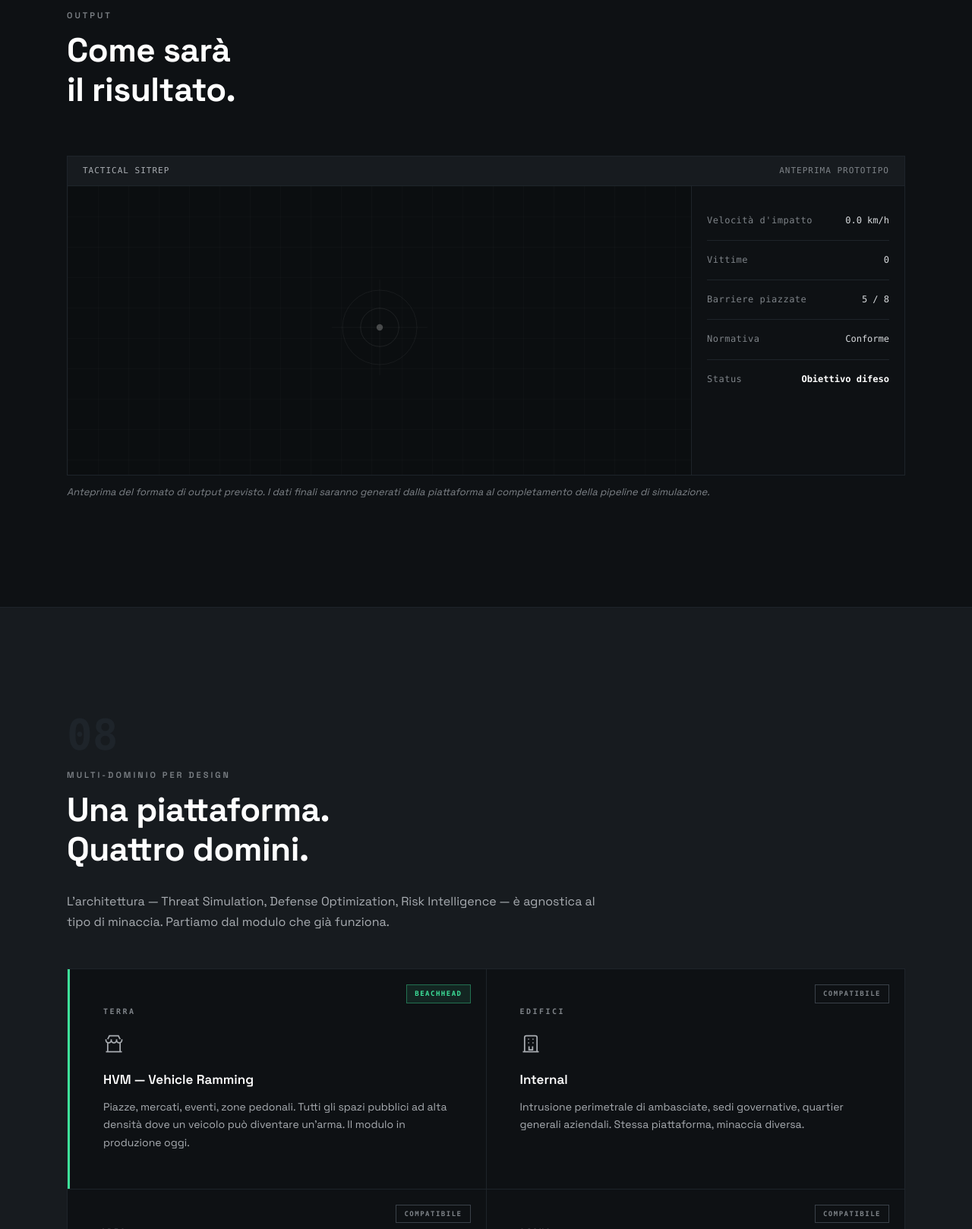
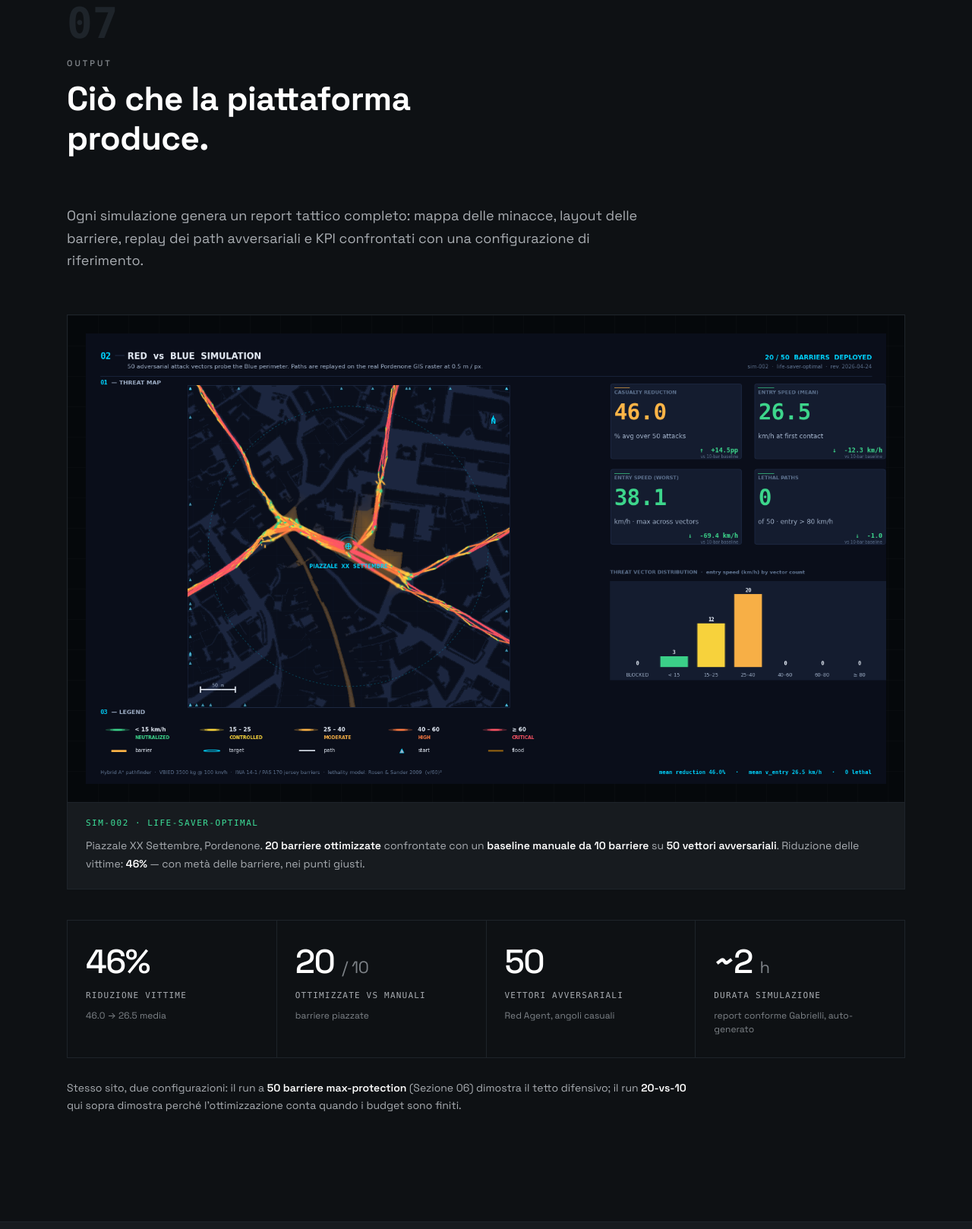
Before and after one commit to lilSultano/web_page, a plain HTML site: page index.html in a window 1280 px wide. Shown: the part 8091-9709 px from the top of the page at 76% size. Drawn offline with Linux system fonts and the light colour scheme.

Commit message:
feat: added KPI

```diff
--- a/index.html
+++ b/index.html
@@ -250,7 +250,8 @@
         <div class="container">
             <div class="section-num reveal">06</div>
             <p class="section-tag reveal" data-en="THE CASE" data-it="IL CASO">THE CASE</p>
-            <h2 class="reveal" data-en="Piazza XX Settembre,<br>Pordenone." data-it="Piazza XX Settembre,<br>Pordenone.">Piazza XX Settembre,<br>Pordenone.</h2>
+            <h2 class="reveal" data-en="Piazzale XX Settembre,<br>Pordenone." data-it="Piazzale XX Settembre,<br>Pordenone.">Piazzale XX Settembre,<br>Pordenone.</h2>
+            <p class="case-config reveal"><span class="config-tag" data-en="CONFIG" data-it="CONFIG">CONFIG</span><span class="config-val" data-en="max protection &middot; 50 barriers" data-it="max protezione &middot; 50 barriere">max protection &middot; 50 barriers</span></p>
             <p class="case-intro reveal" data-en="50 barriers placed by the algorithm. Tested against 50 adversarial attacks generated at random angles." data-it="50 barriere posizionate dall'algoritmo. Testate contro 50 attacchi avversariali generati ad angoli casuali.">50 barriers placed by the algorithm. Tested against 50 adversarial attacks generated at random angles.</p>
 
             <div class="stat-cards case-stats reveal">
@@ -275,40 +276,48 @@
         </div>
     </section>
 
-    <!-- SITREP -->
-    <section class="section">
+    <!-- OUTPUT — Tactical Report -->
+    <section class="section" id="output">
         <div class="container">
             <div class="section-num reveal">07</div>
-            <p class="section-tag reveal">OUTPUT</p>
-            <h2 class="reveal" data-en="What the output<br>will look like." data-it="Come sar&agrave;<br>il risultato.">What the output<br>will look like.</h2>
+            <p class="section-tag reveal" data-en="OUTPUT" data-it="OUTPUT">OUTPUT</p>
+            <h2 class="reveal" data-en="What the platform<br>produces." data-it="Ci&ograve; che la piattaforma<br>produce.">What the platform<br>produces.</h2>
+            <p class="output-intro reveal" data-en="Each simulation run generates a full tactical report: threat map, barrier layout, adversarial path replay, and KPIs benchmarked against a baseline configuration." data-it="Ogni simulazione genera un report tattico completo: mappa delle minacce, layout delle barriere, replay dei path avversariali e KPI confrontati con una configurazione di riferimento.">Each simulation run generates a full tactical report: threat map, barrier layout, adversarial path replay, and KPIs benchmarked against a baseline configuration.</p>
 
-            <div class="sitrep reveal">
-                <div class="sitrep-bar">
-                    <span>TACTICAL SITREP</span>
-                    <span class="sitrep-status" data-en="PROTOTYPE PREVIEW" data-it="ANTEPRIMA PROTOTIPO">PROTOTYPE PREVIEW</span>
+            <figure class="output-render reveal">
+                <div class="output-render-frame">
+                    <img src="investor_viz_web.png" alt="IGUDAR tactical report — Red vs Blue simulation on Piazzale XX Settembre, Pordenone." loading="lazy">
                 </div>
-                <div class="sitrep-body">
-                    <div class="sitrep-map">
-                        <div class="sitrep-target">
-                            <svg viewBox="0 0 100 100">
-                                <circle cx="50" cy="50" r="35" stroke="rgba(255,255,255,0.1)" fill="none" stroke-width="0.5"/>
-                                <circle cx="50" cy="50" r="18" stroke="rgba(255,255,255,0.15)" fill="none" stroke-width="0.5"/>
-                                <line x1="50" y1="5" x2="50" y2="95" stroke="rgba(255,255,255,0.08)" stroke-width="0.5"/>
-                                <line x1="5" y1="50" x2="95" y2="50" stroke="rgba(255,255,255,0.08)" stroke-width="0.5"/>
-                                <circle cx="50" cy="50" r="3" fill="rgba(255,255,255,0.3)"/>
-                            </svg>
-                        </div>
-                    </div>
-                    <div class="sitrep-data">
-                        <div class="sitrep-row"><span class="sr-label" data-en="Impact velocity" data-it="Velocit&agrave; d'impatto">Impact velocity</span><span class="sr-val">0.0 km/h</span></div>
-                        <div class="sitrep-row"><span class="sr-label" data-en="Casualties" data-it="Vittime">Casualties</span><span class="sr-val">0</span></div>
-                        <div class="sitrep-row"><span class="sr-label" data-en="Barriers deployed" data-it="Barriere piazzate">Barriers deployed</span><span class="sr-val">5 / 8</span></div>
-                        <div class="sitrep-row"><span class="sr-label" data-en="Regulation" data-it="Normativa">Regulation</span><span class="sr-val" data-en="Compliant" data-it="Conforme">Compliant</span></div>
-                        <div class="sitrep-row sitrep-verdict"><span class="sr-label">Status</span><span class="sr-val" data-en="Target defended" data-it="Obiettivo difeso">Target defended</span></div>
-                    </div>
+                <figcaption class="output-caption">
+                    <span class="output-caption-tag" data-en="SIM-002 &middot; life-saver-optimal" data-it="SIM-002 &middot; life-saver-optimal">SIM-002 &middot; life-saver-optimal</span>
+                    <p data-en="Piazzale XX Settembre, Pordenone. <strong>20 optimized barriers</strong> benchmarked against a <strong>10-barrier manual baseline</strong> across <strong>50 adversarial vectors</strong>. Casualty reduction: <strong>46%</strong> &mdash; with half the barriers in the right places." data-it="Piazzale XX Settembre, Pordenone. <strong>20 barriere ottimizzate</strong> confrontate con un <strong>baseline manuale da 10 barriere</strong> su <strong>50 vettori avversariali</strong>. Riduzione delle vittime: <strong>46%</strong> &mdash; con met&agrave; delle barriere, nei punti giusti.">Piazzale XX Settembre, Pordenone. <strong>20 optimized barriers</strong> benchmarked against a <strong>10-barrier manual baseline</strong> across <strong>50 adversarial vectors</strong>. Casualty reduction: <strong>46%</strong> &mdash; with half the barriers in the right places.</p>
+                </figcaption>
+            </figure>
+
+            <div class="output-kpis reveal">
+                <div class="output-kpi">
+                    <div class="output-kpi-num">46%</div>
+                    <div class="output-kpi-label" data-en="casualty reduction" data-it="riduzione vittime">casualty reduction</div>
+                    <div class="output-kpi-sub" data-en="46.0 &rarr; 26.5 avg" data-it="46.0 &rarr; 26.5 media">46.0 &rarr; 26.5 avg</div>
+                </div>
+                <div class="output-kpi">
+                    <div class="output-kpi-num">20 <span class="output-kpi-unit">/ 10</span></div>
+                    <div class="output-kpi-label" data-en="optimized vs manual" data-it="ottimizzate vs manuali">optimized vs manual</div>
+                    <div class="output-kpi-sub" data-en="barriers deployed" data-it="barriere piazzate">barriers deployed</div>
+                </div>
+                <div class="output-kpi">
+                    <div class="output-kpi-num">50</div>
+                    <div class="output-kpi-label" data-en="adversarial vectors" data-it="vettori avversariali">adversarial vectors</div>
+                    <div class="output-kpi-sub" data-en="Red Agent, random angles" data-it="Red Agent, angoli casuali">Red Agent, random angles</div>
+                </div>
+                <div class="output-kpi">
+                    <div class="output-kpi-num">~2 <span class="output-kpi-unit">h</span></div>
+                    <div class="output-kpi-label" data-en="simulation runtime" data-it="durata simulazione">simulation runtime</div>
+                    <div class="output-kpi-sub" data-en="Gabrielli-compliant report, auto-generated" data-it="report conforme Gabrielli, auto-generato">Gabrielli-compliant report, auto-generated</div>
                 </div>
             </div>
-            <p class="sitrep-note" data-en="Preview of expected output format. Final data will be generated by the platform upon completion of the simulation pipeline." data-it="Anteprima del formato di output previsto. I dati finali saranno generati dalla piattaforma al completamento della pipeline di simulazione.">Preview of expected output format. Final data will be generated by the platform upon completion of the simulation pipeline.</p>
+
+            <p class="output-note reveal" data-en="Same site, two configurations: the <strong>50-barrier max-protection</strong> run (Section 06) proves the defensive ceiling; the <strong>20-vs-10</strong> run above proves why optimization matters when budgets are finite." data-it="Stesso sito, due configurazioni: il run a <strong>50 barriere max-protection</strong> (Sezione 06) dimostra il tetto difensivo; il run <strong>20-vs-10</strong> qui sopra dimostra perch&eacute; l'ottimizzazione conta quando i budget sono finiti.">Same site, two configurations: the <strong>50-barrier max-protection</strong> run (Section 06) proves the defensive ceiling; the <strong>20-vs-10</strong> run above proves why optimization matters when budgets are finite.</p>
         </div>
     </section>
 
@@ -368,12 +377,12 @@
             <p class="section-tag reveal" data-en="L3 &middot; RISK INTELLIGENCE" data-it="L3 &middot; RISK INTELLIGENCE">L3 &middot; RISK INTELLIGENCE</p>
             <h2 class="reveal" data-en="From simulation<br>to risk score." data-it="Da simulazione<br>a punteggio di rischio.">From simulation<br>to risk score.</h2>
 
-            <p class="risk-intro reveal" data-en="The third layer turns every simulation into a comparable number. Measurable. Auditable. Insurable. What the platform produces today is below, with the real data from Piazza XX Settembre, Pordenone. L3 will bring these outputs into a standard rating, readable by insurers, municipalities, and event organizers." data-it="Il terzo layer trasforma ogni simulazione in un numero confrontabile. Misurabile. Verificabile. Assicurabile. Ci&ograve; che la piattaforma produce oggi &egrave; qui sotto, con i dati reali di Piazza XX Settembre a Pordenone. L3 porter&agrave; questi output in un rating standard, leggibile da assicuratori, comuni e organizzatori.">The third layer turns every simulation into a comparable number. Measurable. Auditable. Insurable. What the platform produces today is below, with the real data from Piazza XX Settembre, Pordenone. L3 will bring these outputs into a standard rating, readable by insurers, municipalities, and event organizers.</p>
+            <p class="risk-intro reveal" data-en="The third layer turns every simulation into a comparable number. Measurable. Auditable. Insurable. What the platform produces today is below, with the real data from Piazzale XX Settembre, Pordenone. L3 will bring these outputs into a standard rating, readable by insurers, municipalities, and event organizers." data-it="Il terzo layer trasforma ogni simulazione in un numero confrontabile. Misurabile. Verificabile. Assicurabile. Ci&ograve; che la piattaforma produce oggi &egrave; qui sotto, con i dati reali di Piazzale XX Settembre a Pordenone. L3 porter&agrave; questi output in un rating standard, leggibile da assicuratori, comuni e organizzatori.">The third layer turns every simulation into a comparable number. Measurable. Auditable. Insurable. What the platform produces today is below, with the real data from Piazzale XX Settembre, Pordenone. L3 will bring these outputs into a standard rating, readable by insurers, municipalities, and event organizers.</p>
 
             <div class="pordenone-banner reveal">
                 <div class="pb-header">
                     <span class="pb-tag" data-en="REAL OUTPUT" data-it="OUTPUT REALE">REAL OUTPUT</span>
-                    <span class="pb-title">Piazza XX Settembre &middot; Pordenone</span>
+                    <span class="pb-title">Piazzale XX Settembre &middot; Pordenone</span>
                 </div>
                 <div class="pb-stats">
                     <div class="pb-stat">
--- a/style.css
+++ b/style.css
@@ -856,87 +856,152 @@ body {
 }
 
 /* ================================================================
-   SITREP
-   ================================================================ */
-
-.sitrep {
+   CASE — CONFIG TAG (section 06)
+   ================================================================ */
+
+.case-config {
+    display: inline-flex;
+    align-items: center;
+    gap: 12px;
+    margin-bottom: 28px;
+    font-family: var(--mono);
+    font-size: 11px;
+    letter-spacing: 1.5px;
+    padding: 8px 14px;
     border: 1px solid var(--border-dim);
-    overflow: hidden;
-}
-
-.sitrep-bar {
-    display: flex;
-    justify-content: space-between;
-    align-items: center;
-    padding: 10px 20px;
     background: var(--bg-alt);
-    border-bottom: 1px solid var(--border-dim);
-    font-family: var(--mono);
-    font-size: 11px;
+}
+
+.case-config .config-tag {
+    color: var(--c-green);
+    font-weight: 600;
+}
+
+.case-config .config-val {
+    color: var(--text-3);
+    text-transform: uppercase;
     letter-spacing: 1px;
-    color: var(--text-3);
-}
-
-.sitrep-status { color: var(--text-4); }
-
-.sitrep-body {
-    display: grid;
-    grid-template-columns: 1fr 280px;
-    min-height: 380px;
-    background: var(--bg);
-}
-
-.sitrep-map {
-    display: flex;
-    align-items: center;
-    justify-content: center;
-    border-right: 1px solid var(--border-dim);
+}
+
+/* ================================================================
+   OUTPUT — Tactical report render (section 07)
+   ================================================================ */
+
+.output-intro {
+    font-size: 18px;
+    color: var(--text-3);
+    line-height: 1.65;
+    max-width: 760px;
+    margin-bottom: 56px;
+}
+
+.output-render {
+    border: 1px solid var(--border-dim);
+    background: var(--bg-alt);
+    margin: 0 0 40px 0;
+}
+
+.output-render-frame {
     position: relative;
     background:
         linear-gradient(rgba(255,255,255,0.015) 1px, transparent 1px),
         linear-gradient(90deg, rgba(255,255,255,0.015) 1px, transparent 1px);
     background-size: 40px 40px;
-    background-color: rgba(0,0,0,0.2);
-}
-
-.sitrep-target svg {
-    width: 140px;
-    height: 140px;
-    opacity: 0.8;
-}
-
-.sitrep-data {
-    padding: 20px;
+    background-color: #05080B;
+    padding: 24px;
+    border-bottom: 1px solid var(--border-dim);
+}
+
+.output-render-frame img {
+    display: block;
+    width: 100%;
+    height: auto;
+    max-height: 640px;
+    object-fit: contain;
+    margin: 0 auto;
+}
+
+.output-caption {
+    padding: 18px 24px 20px;
     display: flex;
     flex-direction: column;
-}
-
-.sitrep-row {
-    display: flex;
-    justify-content: space-between;
-    align-items: center;
-    padding: 16px 0;
-    border-bottom: 1px solid var(--border-dim);
-    font-family: var(--mono);
+    gap: 10px;
+}
+
+.output-caption-tag {
+    font-family: var(--mono);
+    font-size: 11px;
+    letter-spacing: 1.5px;
+    color: var(--c-green);
+    text-transform: uppercase;
+}
+
+.output-caption p {
+    font-size: 14px;
+    color: var(--text-3);
+    line-height: 1.7;
+}
+
+.output-caption p strong {
+    color: var(--white);
+    font-weight: 600;
+}
+
+.output-kpis {
+    display: grid;
+    grid-template-columns: repeat(4, 1fr);
+    gap: 1px;
+    background: var(--border-dim);
+    border: 1px solid var(--border-dim);
+    margin-bottom: 28px;
+}
+
+.output-kpi {
+    padding: 32px 24px 28px;
+    background: var(--bg);
+    display: flex;
+    flex-direction: column;
+    gap: 8px;
+}
+
+.output-kpi-num {
+    font-size: 44px;
+    font-weight: 500;
+    color: var(--white);
+    letter-spacing: -1.5px;
+    line-height: 1;
+}
+
+.output-kpi-unit {
+    font-size: 22px;
+    color: var(--text-4);
+    font-weight: 400;
+    letter-spacing: -0.5px;
+}
+
+.output-kpi-label {
+    font-family: var(--mono);
+    font-size: 11px;
+    letter-spacing: 1.2px;
+    color: var(--text-3);
+    text-transform: uppercase;
+    margin-top: 6px;
+}
+
+.output-kpi-sub {
     font-size: 12px;
-}
-
-.sitrep-row:last-child { border-bottom: none; }
-
-.sr-label { color: var(--text-4); letter-spacing: 0.5px; }
-.sr-val { color: var(--text-2); font-weight: 500; }
-
-.sitrep-verdict .sr-val {
-    color: var(--white);
-    font-weight: 600;
-}
-
-.sitrep-note {
-    margin-top: 12px;
-    font-size: 13px;
-    color: var(--text-4);
-    font-style: italic;
-}
+    color: var(--text-4);
+    line-height: 1.5;
+}
+
+.output-note {
+    font-size: 14px;
+    color: var(--text-3);
+    line-height: 1.7;
+    max-width: 840px;
+}
+
+.output-note strong { color: var(--white); font-weight: 600; }
 
 /* ================================================================
    MODELS GRID
@@ -1768,8 +1833,12 @@ body {
     .section { padding: 100px 0; }
     .section h2 { font-size: 32px; margin-bottom: 48px; }
 
-    .sitrep-body { grid-template-columns: 1fr; }
-    .sitrep-map { min-height: 220px; }
+    .output-kpis { grid-template-columns: 1fr 1fr; }
+    .output-kpi { padding: 26px 20px 22px; }
+    .output-kpi-num { font-size: 36px; }
+    .output-render-frame { padding: 14px; }
+    .output-intro { font-size: 16px; margin-bottom: 40px; }
+    .case-config { font-size: 10px; }
     .models-grid { grid-template-columns: 1fr; }
     .risk-layout { grid-template-columns: 1fr; }
     .vision-layout { grid-template-columns: 1fr; gap: 32px; }
```
Also changed, not shown: investor_viz_web.png (added).
